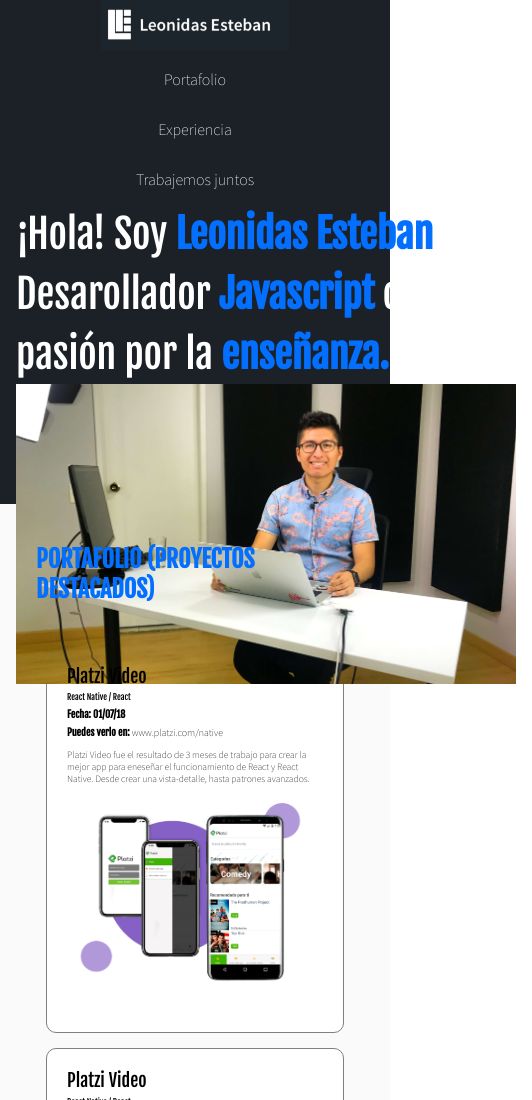
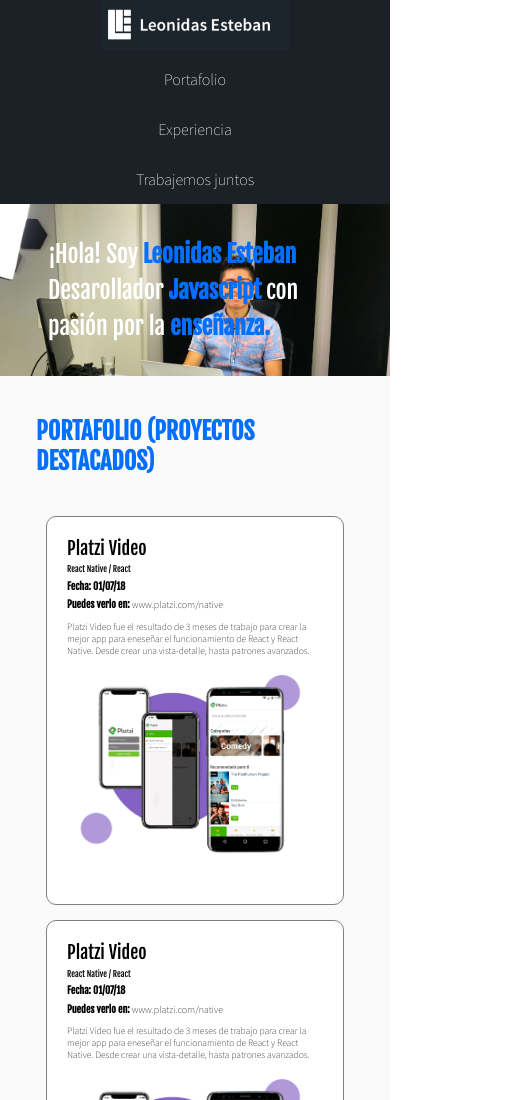
Before and after one commit to adrianstrozzi/ResponsiveDesign, a plain HTML site: page index.html in a window 390 px wide. Shown: the top 1100 px of the page, 532 px wide, since content can reach past the window. Drawn offline with Linux system fonts and the light colour scheme.

Commit message:
hero done

```diff
--- a/estilos.css
+++ b/estilos.css
@@ -397,6 +397,29 @@
   .container {
     padding: 0 1em;
   }
+
+  .hero {
+    height: auto;
+    position: relative;
+    overflow: hidden;
+    padding: 2em;
+  }
+
+  .hero-image {
+    position: absolute;
+    z-index: 1;
+    left: 0;
+    right: 0;
+    top: 0;
+    bottom: 0;
+    width: 100%;
+  }
+
+  h1 {
+    font-size: 2em;
+    z-index: 2;
+  }
+
 }
 
 @media screen and (max-width: 767px) {
@@ -475,6 +498,10 @@
 }
 
 @media screen and (max-width: 480px) {
+  h1 {
+    font-size: 1.5em;
+  }
+
   .project-details {
     font-size: 12px;
   }
@@ -507,7 +534,12 @@
 }
 
 @media screen and (max-width: 320px) {
-  body {
-    /* border: 10px solid green; */
+  h1 {
+    font-size: 1.2em;
+    /* background: rgba(0,0,0,.5); */
+  }
+
+  .hero {
+    padding: 2em 1em;
   }
 }
```
